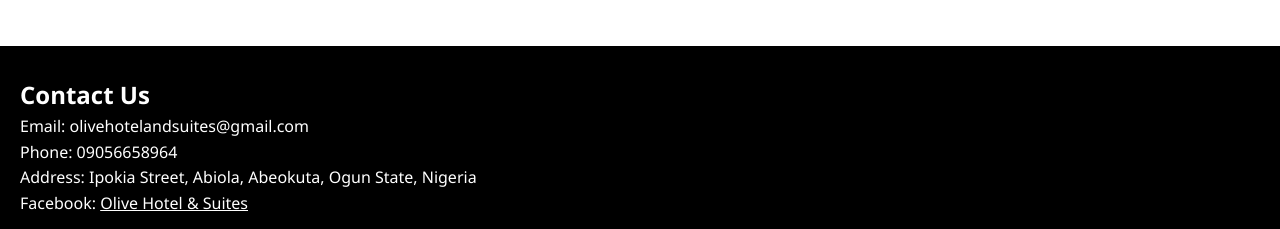
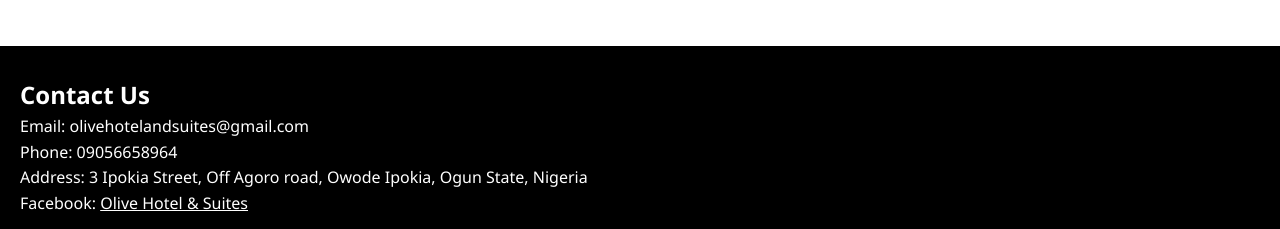
Before and after one commit to Timijane/Olive-, a plain HTML site: page index.html in a window 1280 px wide. Shown: the part 6004-6233 px from the top of the page. Drawn offline with Linux system fonts and the light colour scheme; grey boxes are pictures that could not be loaded.

Commit message:
Update index.html

```diff
--- a/index.html
+++ b/index.html
@@ -265,7 +265,7 @@
     <h2>Contact Us</h2>
     <p>Email: olivehotelandsuites@gmail.com</p>
     <p>Phone: 09056658964</p>
-    <p>Address: Ipokia Street, Abiola, Abeokuta, Ogun State, Nigeria</p>
+    <p>Address: 3 Ipokia Street, Off Agoro road, Owode Ipokia, Ogun State, Nigeria</p>
     <p>Facebook: <a href="#">Olive Hotel & Suites</a></p>
     <iframe
       src="https://www.google.com/maps/embed/v1/place?q=Ipokia+Street+Abiola+Abeokuta+Ogun+State+Nigeria&key=YOUR_GOOGLE_MAPS_API_KEY"
```
